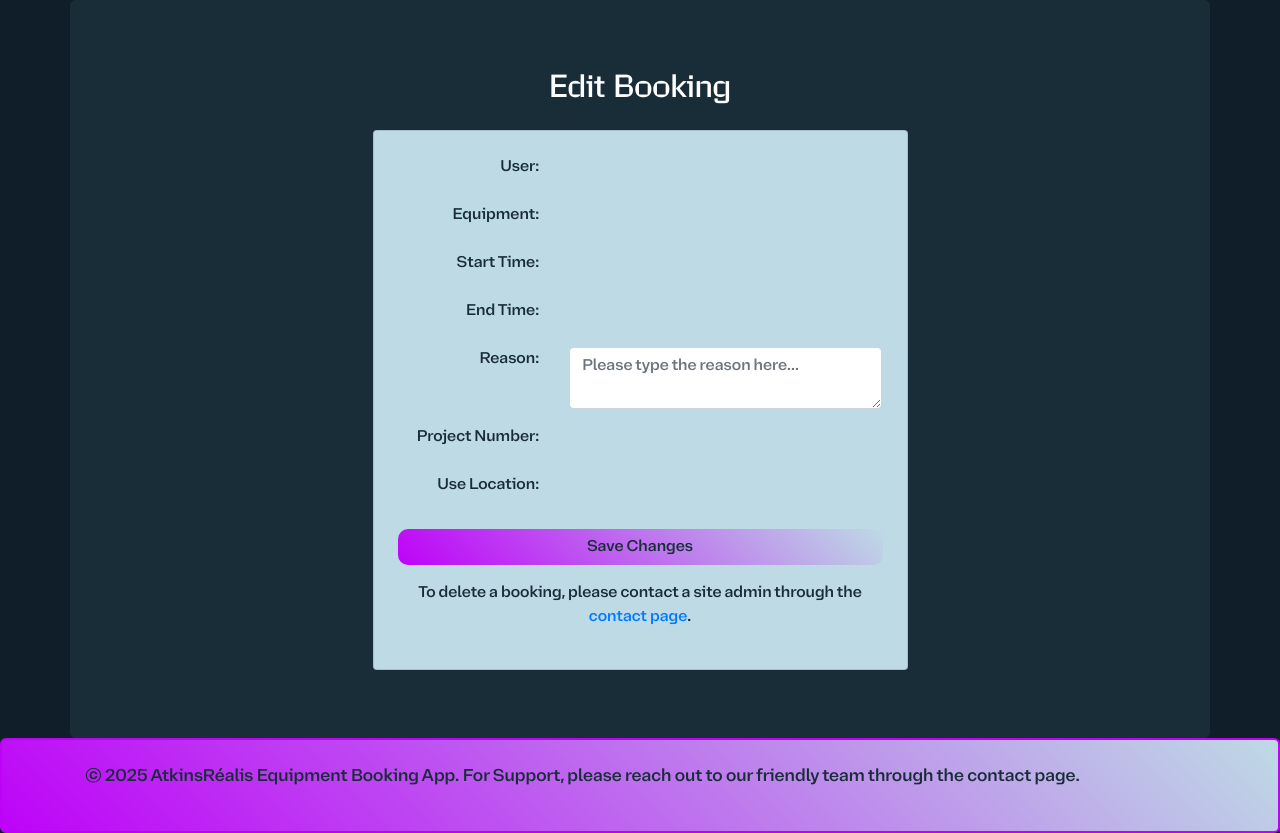
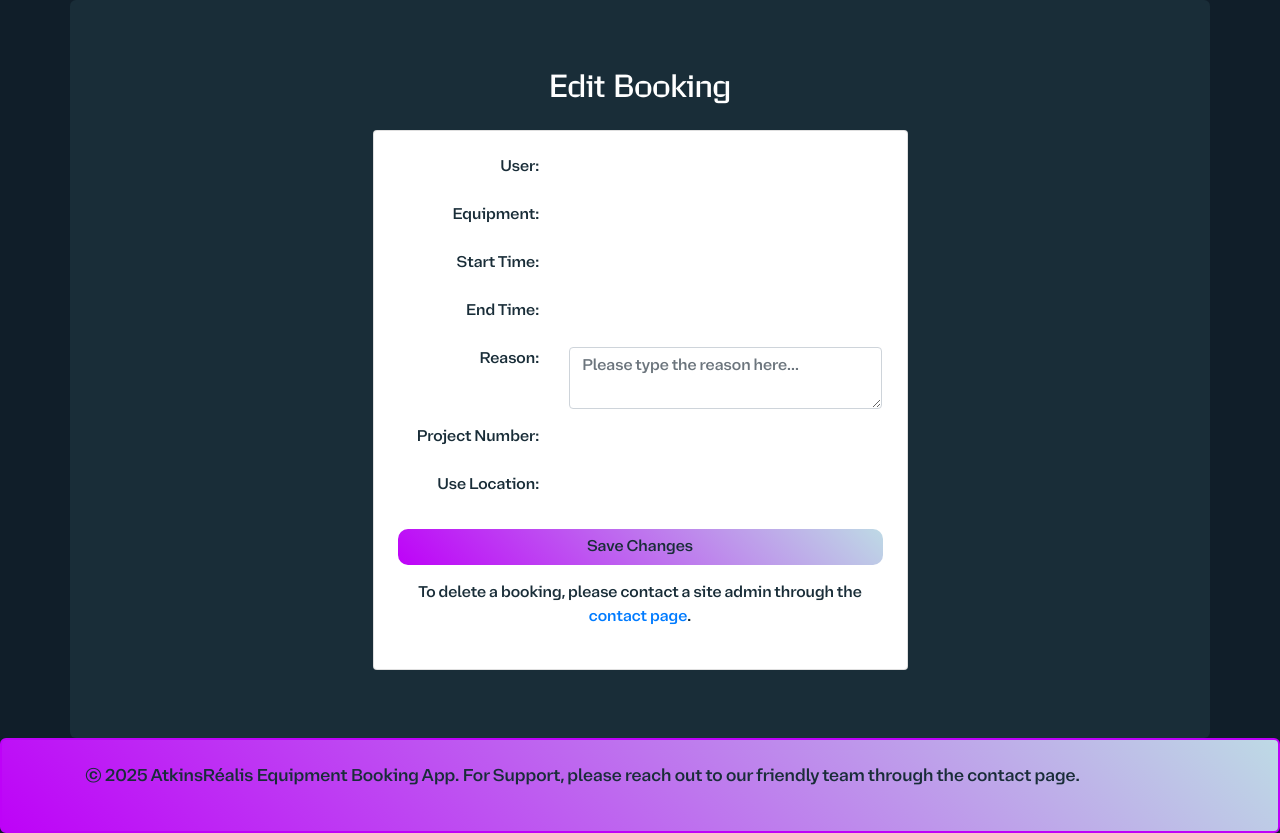
Before and after one commit to CurtisHai/equipment-booking-app, a Django app: template equipment_booking_app/bookings/templates/bookings/edit_booking.html in a window 1280 px wide. Shown: the part 113-946 px from the top of the page. Run offline with Django 5.2, Linux system fonts and the light colour scheme; the template is opened without the code that fills it, so the values that code supplies are empty; some libraries are stand-ins or nearby versions.

Commit message:
Make form boxes white for consistency

```diff
--- a/equipment_booking_app/bookings/static/bookings/css/styles.css
+++ b/equipment_booking_app/bookings/static/bookings/css/styles.css
@@ -102,3 +102,12 @@ main {
     background-image: linear-gradient(45deg, #BEDAE5, #BE02F8);
     color: #192d38;
 }
+
+/*
+ * Ensure all Bootstrap cards across the site use a consistent
+ * white background with dark text, matching the login form style.
+ */
+.card {
+    background-color: #ffffff;
+    color: #192d38;
+}
--- a/equipment_booking_app/bookings/templates/bookings/account_detail.html
+++ b/equipment_booking_app/bookings/templates/bookings/account_detail.html
@@ -5,7 +5,7 @@
     <h2 class="text-center mb-4">Your Account Details</h2>
 
     <!-- Card for form layout with Bootstrap styling -->
-    <div class="card p-4 w-50 mx-auto mb-5" style="background-color: #BEDAE5; color: #192d38;">
+    <div class="card p-4 w-50 mx-auto mb-5" style="color: #192d38;">
         <form method="post" action="{% url 'accounts' %}">
             {% csrf_token %}
 
--- a/equipment_booking_app/bookings/templates/bookings/booking_list.html
+++ b/equipment_booking_app/bookings/templates/bookings/booking_list.html
@@ -13,7 +13,7 @@
 
     <!-- Responsive table for displaying upcoming bookings -->
     <div class="table-responsive">
-        <table class="table table-striped table-bordered table-hover" style="background-color: #BEDAE5;">
+        <table class="table table-striped table-bordered table-hover" style="background-color: #ffffff;">
             <thead style="background-color: #BE02F8; color: #192d38; font-size: 1.25rem;"> <!-- Table header styling -->
                 <tr class="text-center">
                     {% if is_superuser %}
@@ -69,7 +69,7 @@
     {% if previous_bookings %}
     <h2 class="text-center mb-4 mt-5">Previous Bookings</h2>
     <div class="table-responsive">
-        <table class="table table-striped table-bordered table-hover" style="background-color: #BEDAE5;">
+        <table class="table table-striped table-bordered table-hover" style="background-color: #ffffff;">
             <thead style="background-color: #BE02F8; color: #192d38; font-size: 1.25rem;"> <!-- Table header for previous bookings -->
                 <tr class="text-center">
                     {% if is_superuser %}
--- a/equipment_booking_app/bookings/templates/bookings/contact.html
+++ b/equipment_booking_app/bookings/templates/bookings/contact.html
@@ -5,7 +5,7 @@
     <h2 class="text-center mb-4">Contact Us</h2>
 
     <!-- Card for styling the content, similar to booking form design -->
-    <div class="card p-4 w-75 mx-auto mb-5" style="background-color: #BEDAE5; color: #192d38;">
+    <div class="card p-4 w-75 mx-auto mb-5" style="color: #192d38;">
 
         <!-- Check if the user is authenticated -->
         {% if user.is_authenticated %}
--- a/equipment_booking_app/bookings/templates/bookings/create_booking.html
+++ b/equipment_booking_app/bookings/templates/bookings/create_booking.html
@@ -5,7 +5,7 @@
     <h2 class="text-center mb-4">Create Booking</h2>
 
     <!-- Card box for form styling with white background and adjusted text color -->
-    <div class="card p-4 w-50 mx-auto mb-5" style="background-color: #BEDAE5; color: #192d38;">
+    <div class="card p-4 w-50 mx-auto mb-5" style="color: #192d38;">
         <form method="post">
             {% csrf_token %}
 
--- a/equipment_booking_app/bookings/templates/bookings/edit_booking.html
+++ b/equipment_booking_app/bookings/templates/bookings/edit_booking.html
@@ -5,7 +5,7 @@
     <h2 class="text-center mb-4">Edit Booking</h2>
 
     <!-- Box around the form (Bootstrap card) with a white background and text color adjusted -->
-    <div class="card p-4 w-50 mx-auto mb-5" style="background-color: #BEDAE5; color: #192d38;">
+    <div class="card p-4 w-50 mx-auto mb-5" style="color: #192d38;">
         <form method="post">
             {% csrf_token %}
 
--- a/equipment_booking_app/bookings/templates/bookings/inbox.html
+++ b/equipment_booking_app/bookings/templates/bookings/inbox.html
@@ -10,7 +10,7 @@
         <form method="POST">
             {% csrf_token %}
             <div class="table-responsive">
-                <table class="table table-striped table-bordered table-hover w-150" style="background-color: #BEDAE5; width: 100%;">
+                <table class="table table-striped table-bordered table-hover w-150" style="background-color: #ffffff; width: 100%;">
                     <thead style="background-color: #BE02F8; color: #192d38; font-size: 1.25rem;">
                         <tr class="text-center">
                             <th>Subject</th>
@@ -45,7 +45,7 @@
     <h3 class="mt-5 mb-3" style="color: #BE02F8;">Settled Messages</h3>
     {% if settled_messages %}
         <div class="table-responsive">
-            <table class="table table-striped table-bordered table-hover w-100" style="background-color: #BEDAE5; width: 100%;">
+            <table class="table table-striped table-bordered table-hover w-100" style="background-color: #ffffff; width: 100%;">
                 <thead style="background-color: #BE02F8; color: #192d38; font-size: 1.25rem;">
                     <tr class="text-center">
                         <th>Subject</th>
--- a/equipment_booking_app/bookings/templates/bookings/previous_bookings.html
+++ b/equipment_booking_app/bookings/templates/bookings/previous_bookings.html
@@ -6,7 +6,7 @@
 
     <!-- Responsive table for displaying previous bookings -->
     <div class="table-responsive">
-        <table class="table table-striped table-bordered table-hover" style="background-color: #BEDAE5;">
+        <table class="table table-striped table-bordered table-hover" style="background-color: #ffffff;">
             <thead style="background-color: #BE02F8; color: #192d38; font-size: 1.25rem;">
                 <!-- Table headers for user, item, start time, and end time -->
                 <tr class="text-center">
```
